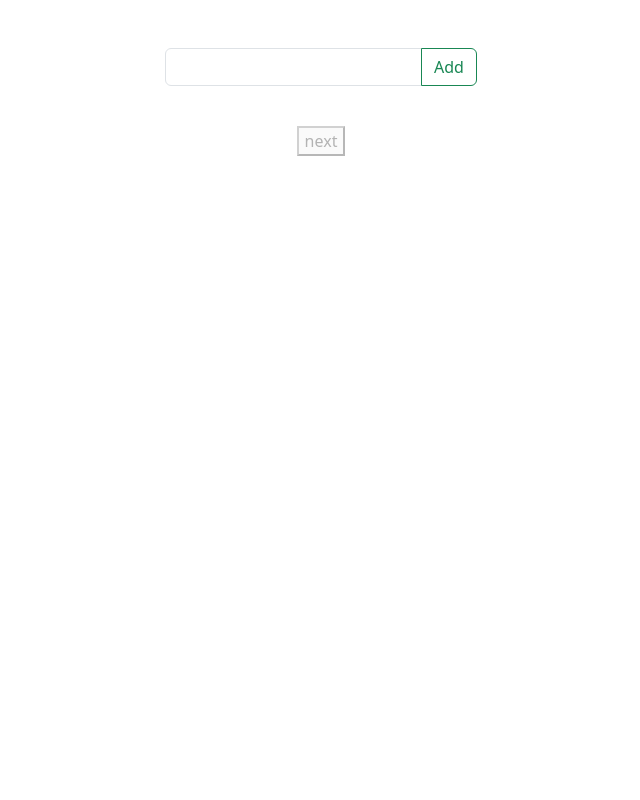
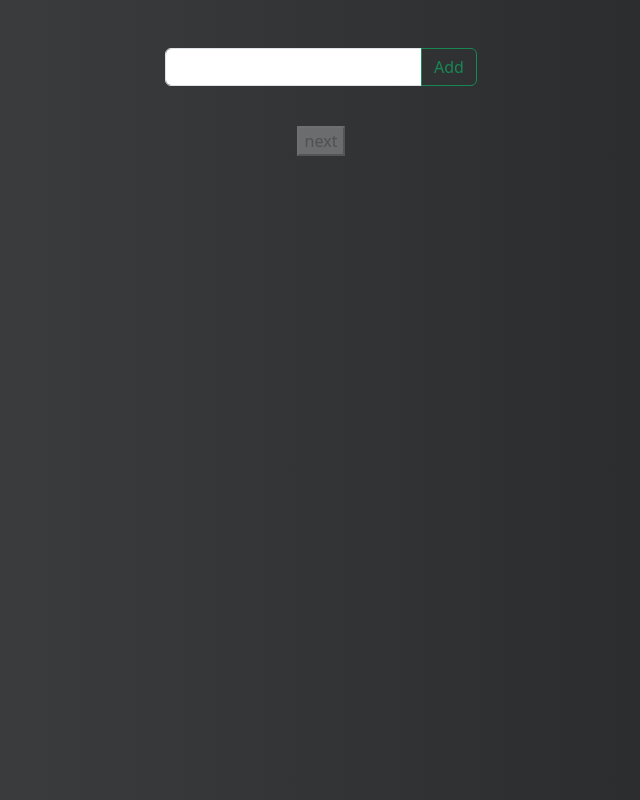
Before and after one commit to khashayaryaghma/mafia, a plain HTML site: page index.html in a window 1280 px wide. Shown: the whole page, without its empty margins (319-959 px from the left). Drawn offline with nearby package versions, Linux system fonts and the light colour scheme.

Commit message:
change background

```diff
--- a/assets/css/style.css
+++ b/assets/css/style.css
@@ -4,4 +4,16 @@
 body {
   /* background: url(../images/mafia.jpg);
   background-size: cover; */
+
+  background: #232526; /* fallback for old browsers */
+  background: -webkit-linear-gradient(
+    to right,
+    #414345,
+    #232526
+  ); /* Chrome 10-25, Safari 5.1-6 */
+  background: linear-gradient(
+    to right,
+    #414345,
+    #232526
+  ); /* W3C, IE 10+/ Edge, Firefox 16+, Chrome 26+, Opera 12+, Safari 7+ */
 }
```
